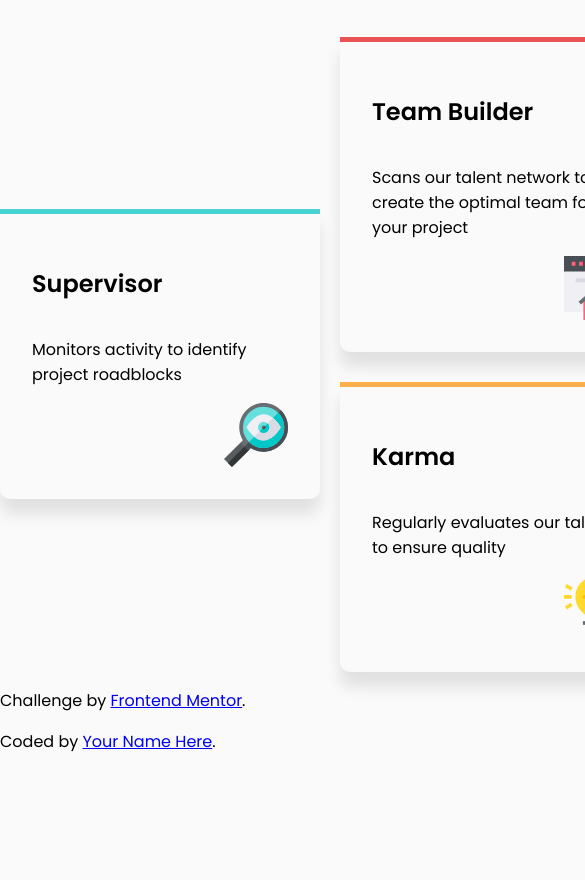
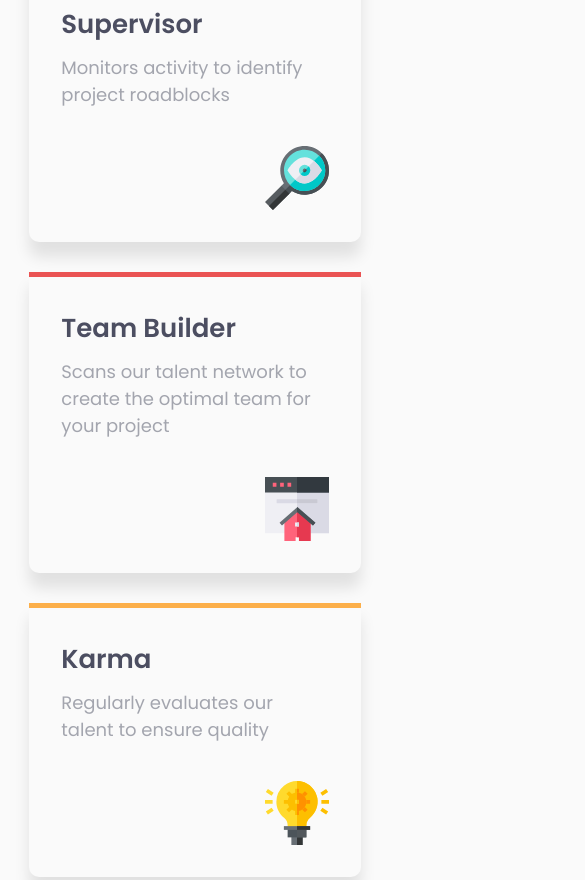
Before and after one commit to AvoscanEmile/Four-card-feature-section-master, a plain HTML site: page index.html in a window 390 px wide. Shown: the part 438-1318 px from the top of the page, 585 px wide, since content can reach past the window. Before the commit the page ends 1208 px from the top, so only its background shows below. Drawn offline with Linux system fonts and the light colour scheme.

Commit message:
Finished the styling and added media queries.
I finished the styling of the cards and added media queries for responsiveness.

```diff
--- a/styles.css
+++ b/styles.css
@@ -8,7 +8,8 @@
     --clr-darker-gray: hsl(229, 6%, 66%);
     --clr-darkest-gray: hsl(234, 12%, 34%);
     --clr-cyan: hsl(180, 62%, 55%);
-    --clr-blue: hsl(212, 86%, 64%);
+    --clr-blue: #549ef2;
+    --clr-purple: #5633F9;
     --clr-red: hsl(0, 78%, 62%);
     --clr-orange: hsl(34, 97%, 64%);
     --clr-white: white;
@@ -19,8 +20,8 @@
     --fw-extra-light: 200;
     --fw-regular: 400;
     --fw-semi-bold: 600;
-    --fs-h1: 36px;
-    --fs-h2: 24px;
+    --fs-h1: clamp(30px, 6vw, 36px);
+    --fs-h2: 26px;
     --fs-p: 18px;
 
     /* Other variables */
@@ -44,7 +45,8 @@ body {
     font-family: var(--ff);
     display: grid;
     grid-template-columns: 1fr auto 1fr;
-    grid-template-rows: 1fr auto 1fr;
+    grid-template-rows: 1fr auto 2fr;
+    grid-row-gap: 10px;
     grid-template-areas:
     ". . ."
     ". m ."
@@ -62,7 +64,7 @@ body {
 /* Header Styling */
 
 .header {
-    width: clamp(300px, 90vw, 600px);
+    width: clamp(300px, 85vw, 600px);
 }
 
 .header__subtitle {
@@ -93,7 +95,7 @@ body {
 .container-card {
     display: flex;
     justify-content: space-between;
-    width: clamp(1000px, 90vw, 1300px);
+    width: clamp(300px, 85vw, 1300px);
     margin-top: 40px;
 }
 
@@ -101,7 +103,7 @@ body {
     display: flex;
     flex-direction: column;
     justify-content: center;
-    width: clamp(300px, 32%, 400px);
+    width: clamp(300px, 31%, 400px);
 }
 
 .card {
@@ -112,10 +114,6 @@ body {
     border-radius: 0px 0px 10px 10px;
     padding: 2em;
     margin-bottom: 30px;
-}
-
-.card:last-of-type {
-    margin-bottom: 0px;
 }
 
 .card--cyan {
@@ -134,12 +132,70 @@ body {
     border-top: 5px solid var(--clr-blue);
 }
 
+.card__title {
+    margin: 0;
+    color: var(--clr-darkest-gray);
+    font-size: var(--fs-h2);
+    font-weight: var(--fw-semi-bold);
+}
+
+.card__description {
+    margin-top: 10px;
+    color: var(--clr-darker-gray);
+    font-weight: var(--fw-regular);
+    font-size: var(--fs-p);
+}
+
 .card__image {
     align-self: flex-end;
+    margin-top: 20px;
 }
 
 /* Attribution styling */
 
 .attribution {
     grid-area: f;
+    align-self: end;
+    justify-self: center;
 }
+
+.attribution__text {
+    margin: 0;
+    color: var(--clr-darker-gray);
+    font-size: var(--fs-p);
+    font-weight: var(--fw-regular);
+}
+
+.attribution__text:last-of-type {
+    margin-bottom: 10px;
+}
+
+.attribution__link:link {
+    color: var(--clr-blue);
+}
+
+.attribution__link:visited {
+    color: var(--clr-purple);
+}
+
+.attribution__link:hover {
+    text-decoration: none;
+    color: var(--clr-cyan);
+}
+
+.attribution__link:active {
+    color: var(--clr-orange);
+}
+
+/* Media Queries */
+
+@media (max-width: 1100px) {
+    .container-card {
+        flex-direction: column;
+        align-items: center;
+    }
+
+    .rail-card {
+        width: clamp(300px, 100%, 650px);
+    }
+}
```
